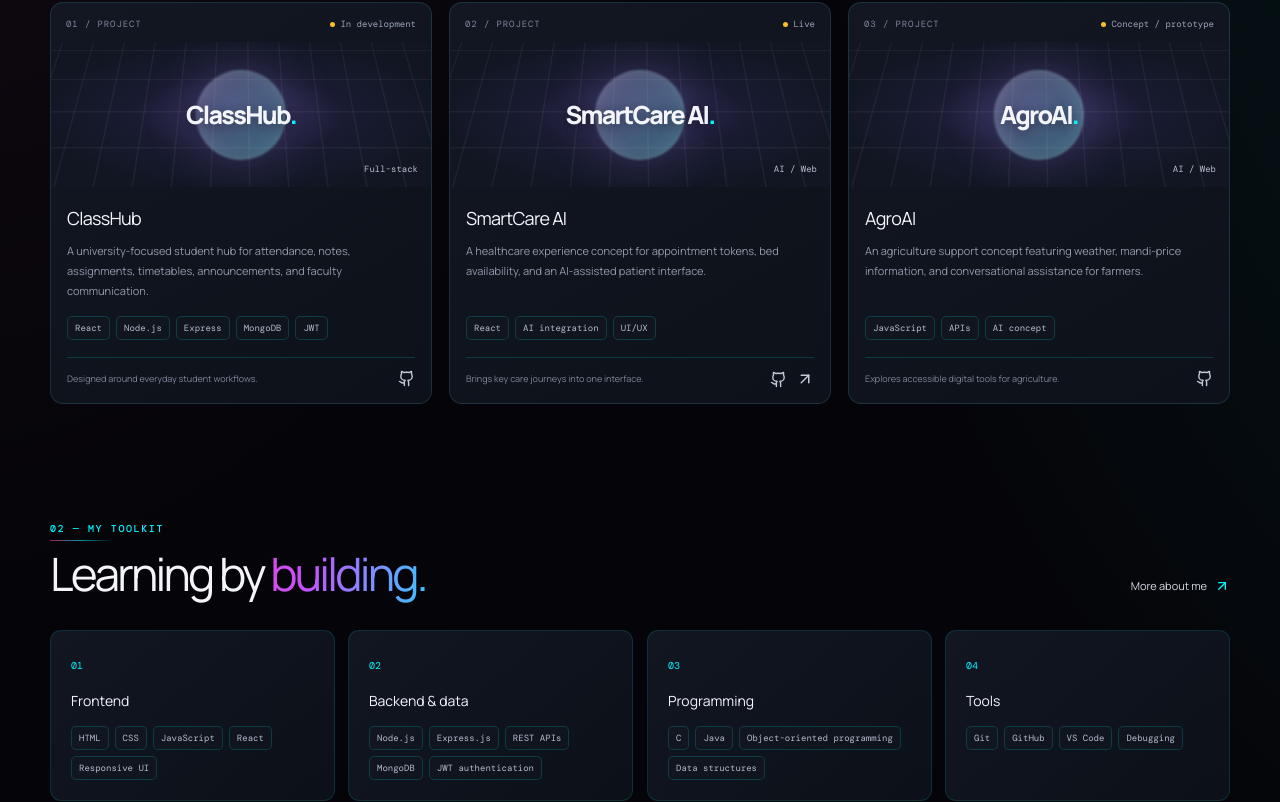
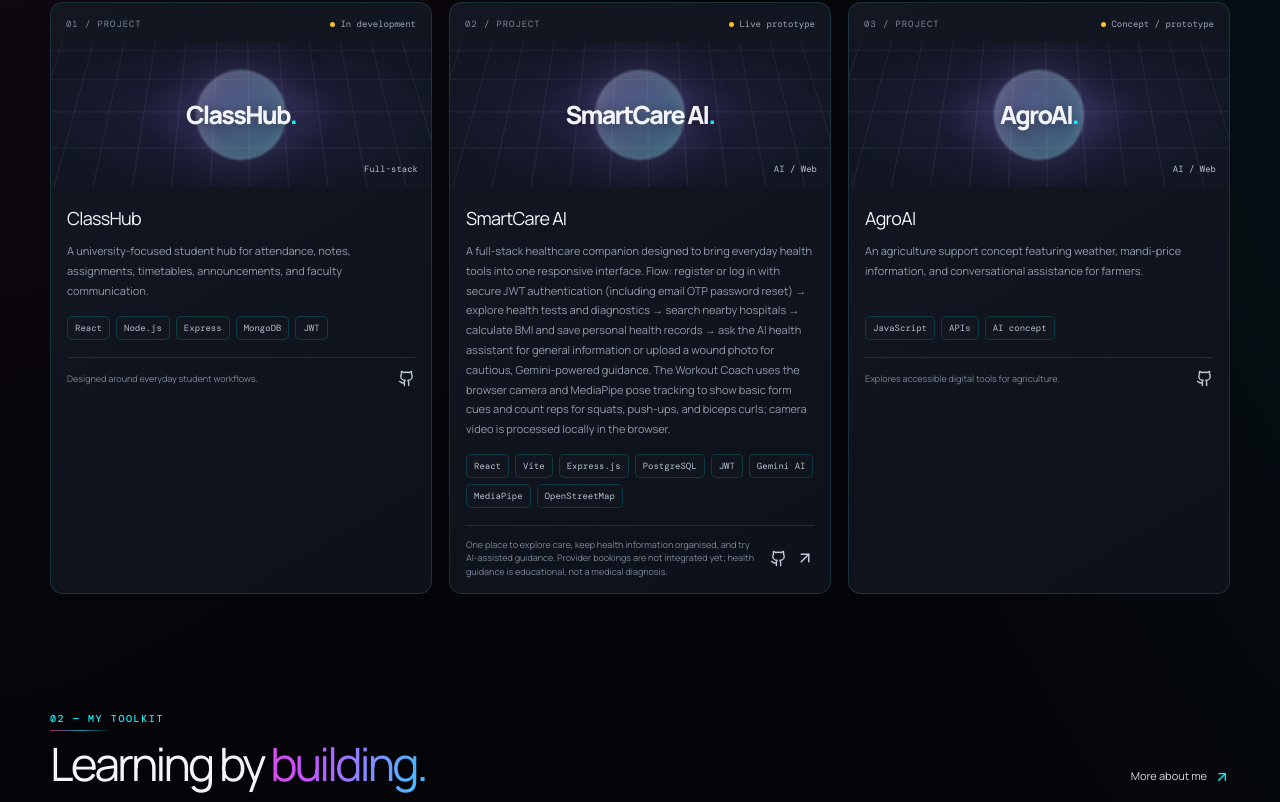
Before and after one commit to ashutoshsharma0968-alt/ashutosh-portfolio, a React (Vite) app: page / in a window 1280 px wide. Shown: the part 1154-1956 px from the top of the page. Built offline with nearby package versions, Linux system fonts and the light colour scheme.

Commit message:
Expand SmartCare AI portfolio project details and user flow

```diff
--- a/src/data.js
+++ b/src/data.js
@@ -21,10 +21,10 @@
     github: 'https://github.com/ashutoshsharma0968-alt', live: '',
   },
   {
-    number: '02', title: 'SmartCare AI', category: 'AI / Web', status: 'Live',
-    description: 'A healthcare experience concept for appointment tokens, bed availability, and an AI-assisted patient interface.',
-    stack: ['React', 'AI integration', 'UI/UX'],
-    impact: 'Brings key care journeys into one interface.',
+    number: '02', title: 'SmartCare AI', category: 'AI / Web', status: 'Live prototype',
+    description: 'A full-stack healthcare companion designed to bring everyday health tools into one responsive interface. Flow: register or log in with secure JWT authentication (including email OTP password reset) → explore health tests and diagnostics → search nearby hospitals → calculate BMI and save personal health records → ask the AI health assistant for general information or upload a wound photo for cautious, Gemini-powered guidance. The Workout Coach uses the browser camera and MediaPipe pose tracking to show basic form cues and count reps for squats, push-ups, and biceps curls; camera video is processed locally in the browser.',
+    stack: ['React', 'Vite', 'Express.js', 'PostgreSQL', 'JWT', 'Gemini AI', 'MediaPipe', 'OpenStreetMap'],
+    impact: 'One place to explore care, keep health information organised, and try AI-assisted guidance. Provider bookings are not integrated yet; health guidance is educational, not a medical diagnosis.',
     github: 'https://github.com/ashutoshsharma0968-alt/smartcare-ai', live: 'https://smartcare-ai-ivory.vercel.app',
   },
   {
```
